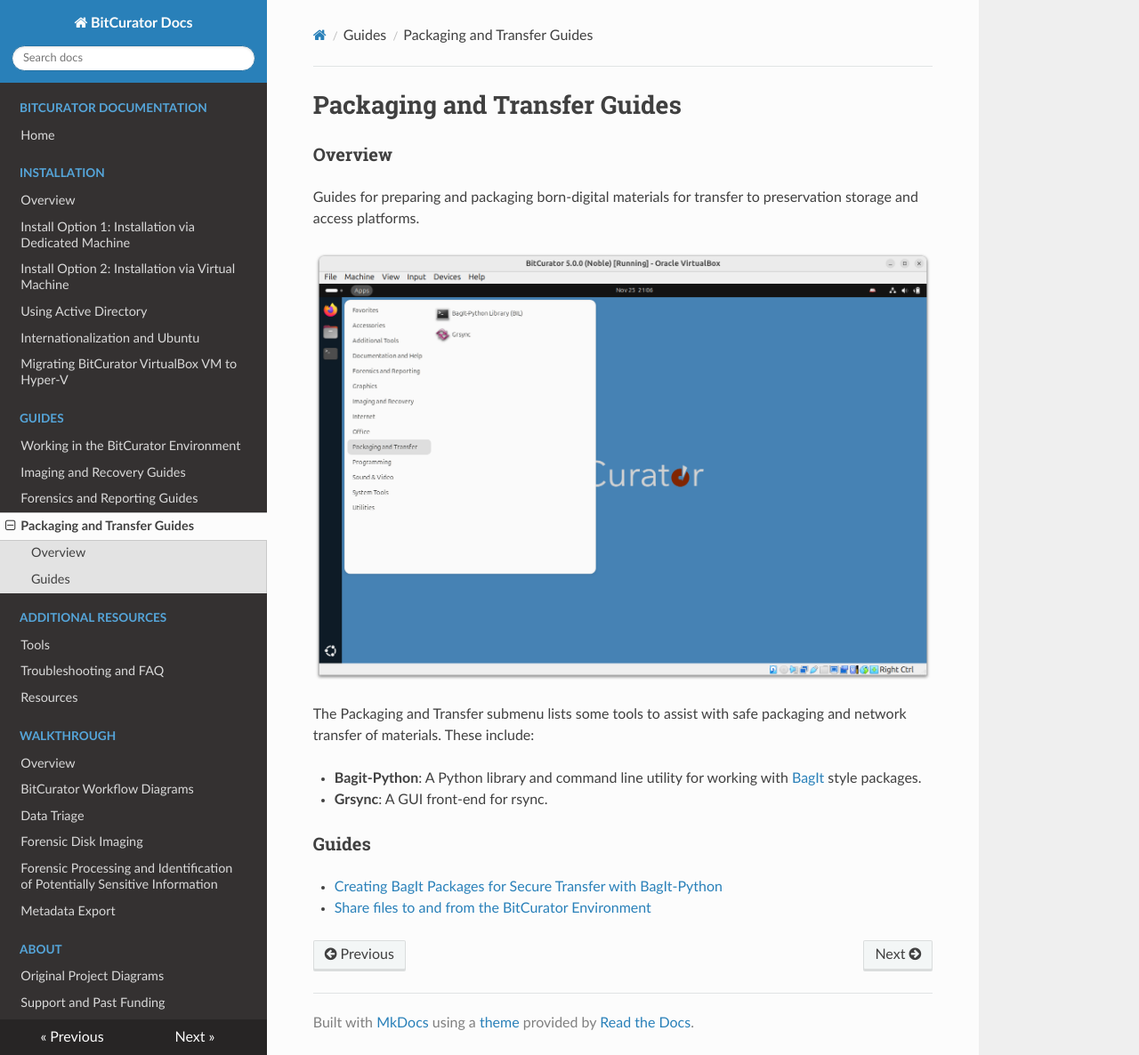
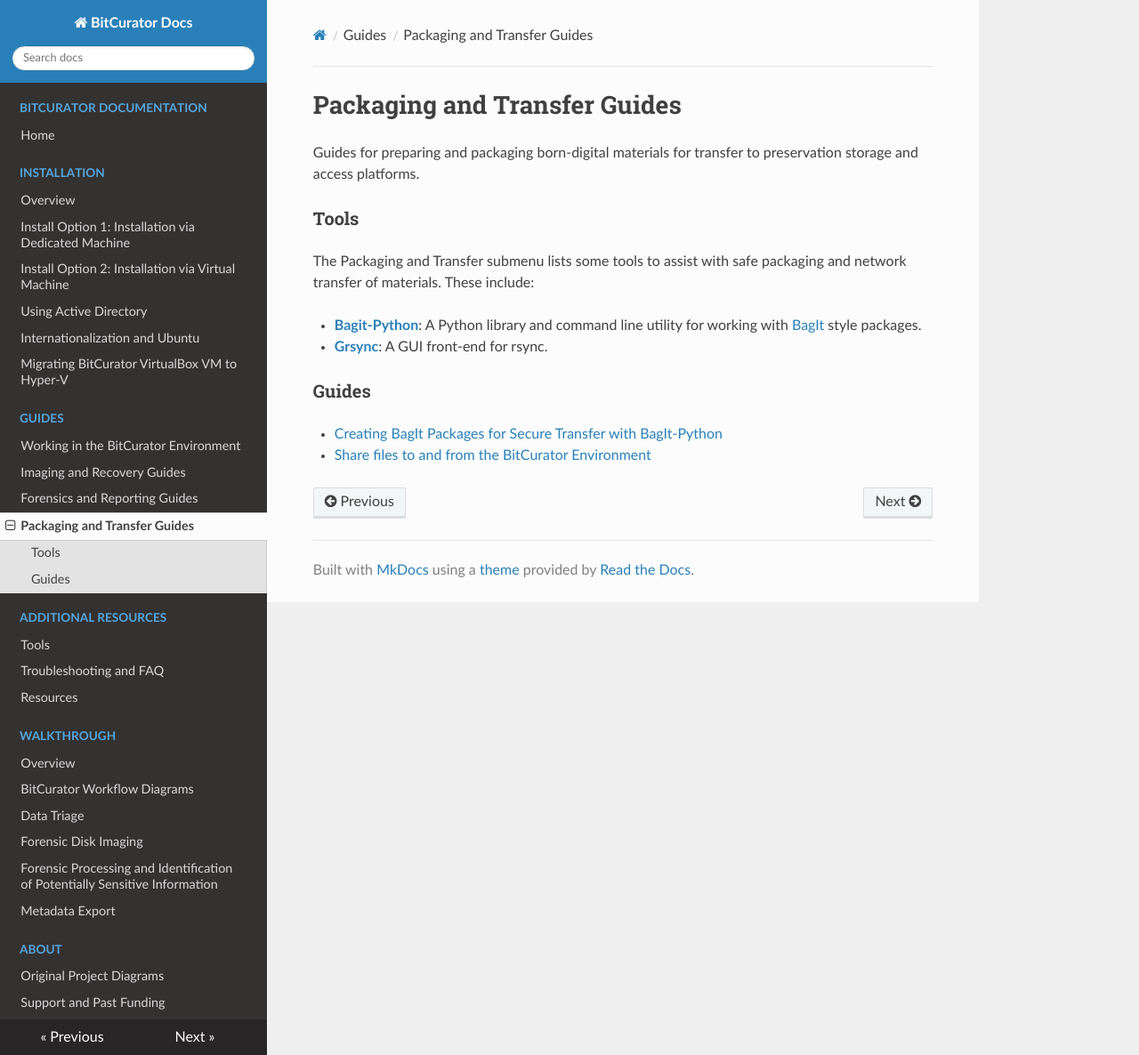
Before and after one commit to BitCurator/documentation, an MkDocs documentation site: the page built from docs/All Step-by-Step Guides/Packaging and Transfer Guides.md, in a window 1280 px wide and 1186 px high. Shown: the whole window at 89% size. Built offline with MkDocs 1.6.1, drawn with Linux system fonts in a browser that asks for light colours; nearby versions of some CDN libraries.

Commit message:
Update Packaging and Transfer Guides.md

```diff
--- a/docs/All Step-by-Step Guides/Packaging and Transfer Guides.md
+++ b/docs/All Step-by-Step Guides/Packaging and Transfer Guides.md
@@ -1,20 +1,14 @@
 Packaging and Transfer Guides
 =============================
 
-
-
-
-
-### Overview
-
 Guides for preparing and packaging born-digital materials for transfer to preservation storage and access platforms.
 
-![Packaging and Transfer submenu ](attachments/image13.png)
+### Tools
 
 The Packaging and Transfer submenu lists some tools to assist with safe packaging and network transfer of materials. These include:
 
-* **Bagit-Python**: A Python library and command line utility for working with [BagIt](http://purl.org/net/bagit) style packages.
-* **Grsync**: A GUI front-end for rsync.
+* **[Bagit-Python](https://libraryofcongress.github.io/bagit-python/)**: A Python library and command line utility for working with [BagIt](http://purl.org/net/bagit) style packages.
+* **[Grsync](https://www.opbyte.it/grsync/)**: A GUI front-end for rsync.
 
 
 ### Guides
```
